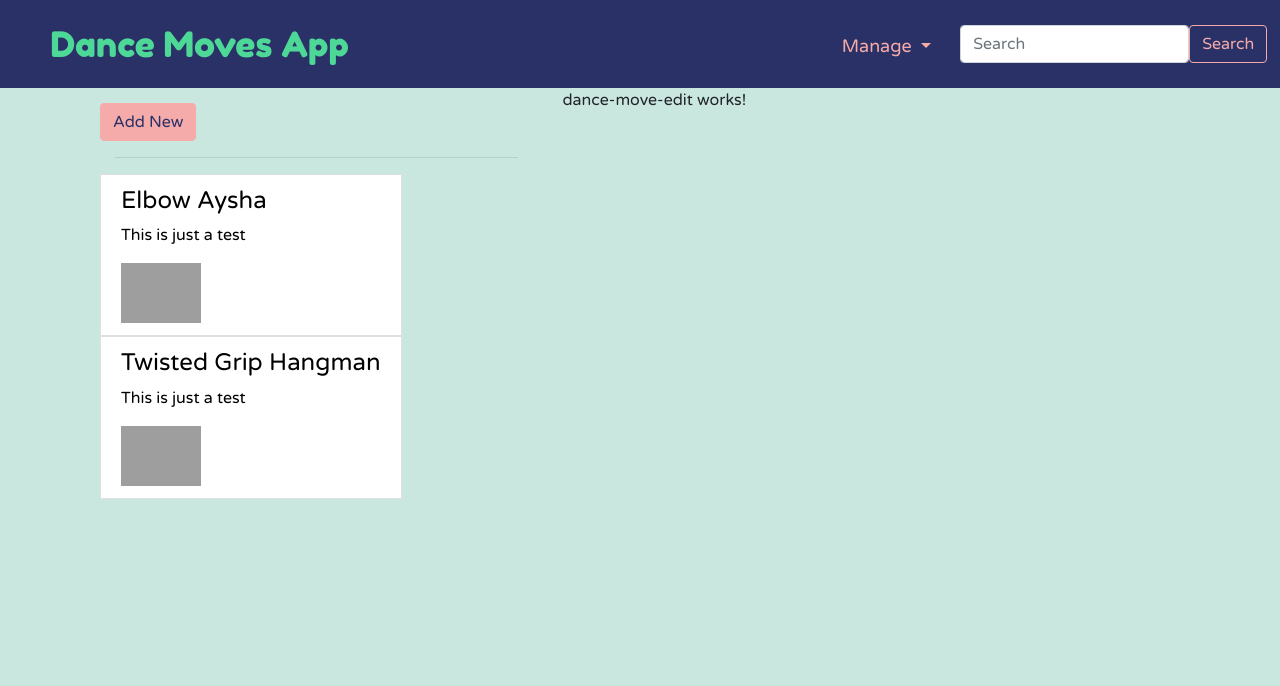
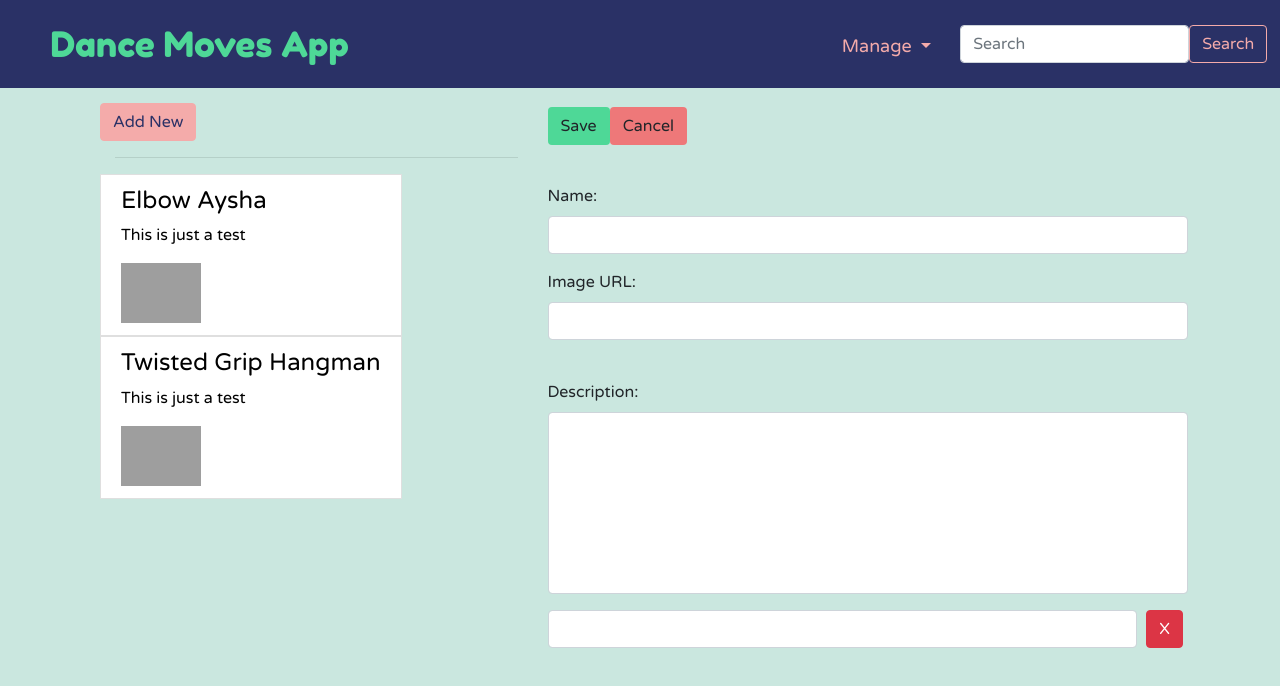
Before and after one commit to agnieszka-filip/Dance-Moves-App, an Angular app: page /dance-moves/new in a window 1280 px wide. Shown: the top 686 px of the page. Built offline with nearby package versions, Linux system fonts and the light colour scheme; grey boxes are pictures that could not be loaded.

Commit message:
Create HTML and TS reactive edit form

```diff
--- a/src/app/dance-moves/dance-move-edit/dance-move-edit.component.html
+++ b/src/app/dance-moves/dance-move-edit/dance-move-edit.component.html
@@ -1 +1,89 @@
-<p>dance-move-edit works!</p>
+<div class="container">
+    <div class="row">
+        <div class="col-xs-12">
+            <form>
+                <div class="row">
+                    <div
+                        class="col-xs-12"
+                        style="margin-bottom: 6%;
+                        margin-top: 3%;">
+
+                        <button
+                            type="submit"
+                            class="btn btn-save">
+                        Save
+                        </button>
+                        <button
+                            class="btn btn-cancel"
+                            type="button">
+                        Cancel
+                        </button>
+                    </div>
+                </div>
+                <div class="row">
+                    <div class="col-xs-12">
+                        <div class="form-group">
+                            <label for="name">
+                            Name:
+                            </label>
+                            <input
+                                type="text"
+                                id="name"
+                                class="form-control">
+                        </div>
+                    </div>
+                </div>
+                <div class="row">
+                    <div class="col-xs-12">
+                        <div class="form-group">
+                            <label for="imageVideoPath">
+                                Image URL:
+                            </label>
+                            <input
+                                type="text"
+                                id="imageVideoPath"
+                                class="form-control">
+                        </div>
+                    </div>
+                </div>
+                <div class="row">
+                    <div class="col-xs-12">
+                        <img
+                        	src=""
+                        	alt=""
+                        	class="img-responsive">
+                    </div>
+                </div>
+                <div class="row">
+                    <div class="col-xs-12">
+                        <div class="form-group">
+                            <label for="description">
+                                Description:
+                            </label>
+                            <textarea
+                            	type="text"
+                            	id="description"
+                                class="form-control"
+                                rows="7">
+                            </textarea>
+                        </div>
+                    </div>
+                </div>
+                <div class="row">
+                    <div class="col-xs-12">
+                       <div class="row">
+                           <div class="col-xs-10">
+                               <input
+                                type="text"
+                                class="form-control required-skills-form">
+                           </div>
+                           <div class="col-xs-2">
+                               <button class="btn btn-danger">X</button>
+                           </div>
+                       </div>
+                    </div>
+                </div>
+            </form>
+        </div>
+    </div>
+</div>
--- /dev/null
+++ b/src/app/dance-moves/dance-move-edit/dance-move-edit.component.scss
@@ -0,0 +1,18 @@
+@import "src/app/styles/_variables.scss";
+
+textarea, input {
+    width: 50vw;
+    display: table;
+}
+.required-skills-form {
+    width: 46vw;
+    margin: 0vh 0.75vw 10% 1.2vw;
+}
+
+.btn-save {
+    background-color: $green;
+}
+
+.btn-cancel {
+    background-color: $red;
+}
--- a/src/app/dance-moves/dance-move-edit/dance-move-edit.component.ts
+++ b/src/app/dance-moves/dance-move-edit/dance-move-edit.component.ts
@@ -1,15 +1,21 @@
 import { Component, OnInit } from '@angular/core';
 import { ActivatedRoute, Params } from '@angular/router';
+import { FormGroup, FormControl } from '@angular/forms';
+
+import { DanceMovesService } from '../dance-moves.service';
 
 @Component({
   selector: 'app-dance-move-edit',
-  templateUrl: './dance-move-edit.component.html'
+  templateUrl: './dance-move-edit.component.html',
+  styleUrls: ['./dance-move-edit.component.scss']
 })
 export class DanceMoveEditComponent implements OnInit {
   id: number;
   editMode = false;
+  danceMoveForm: FormGroup;
 
-  constructor(private route: ActivatedRoute) { }
+  constructor(private route: ActivatedRoute,
+  private danceMoveService: DanceMovesService) { }
 
   ngOnInit() {
     this.route.params
@@ -17,8 +23,26 @@ export class DanceMoveEditComponent implements OnInit {
         (params: Params) => {
           this.id = +params['id'];
           this.editMode = params['id'] != null;
+          this.initForm();
         }
       );
   }
 
+  private initForm() {
+    let danceMoveName = '';
+    let imageVideoPath = '';
+    let description = '';
+
+    if (this.editMode) {
+      const danceMove = this.danceMoveService.getDanceMove(this.id);
+      danceMoveName = danceMove.name;
+      imageVideoPath = danceMove.imageVideoPath;
+      description = danceMove.description;
+    }
+    this.danceMoveForm = new FormGroup({
+      'name': new FormControl(danceMoveName),
+      'imageVideoPath': new FormControl(imageVideoPath),
+      'description': new FormControl(description)
+    });
+  }
 }
```
Also changed, not shown: 1 other file (tests, documents, lock files or other folders).
